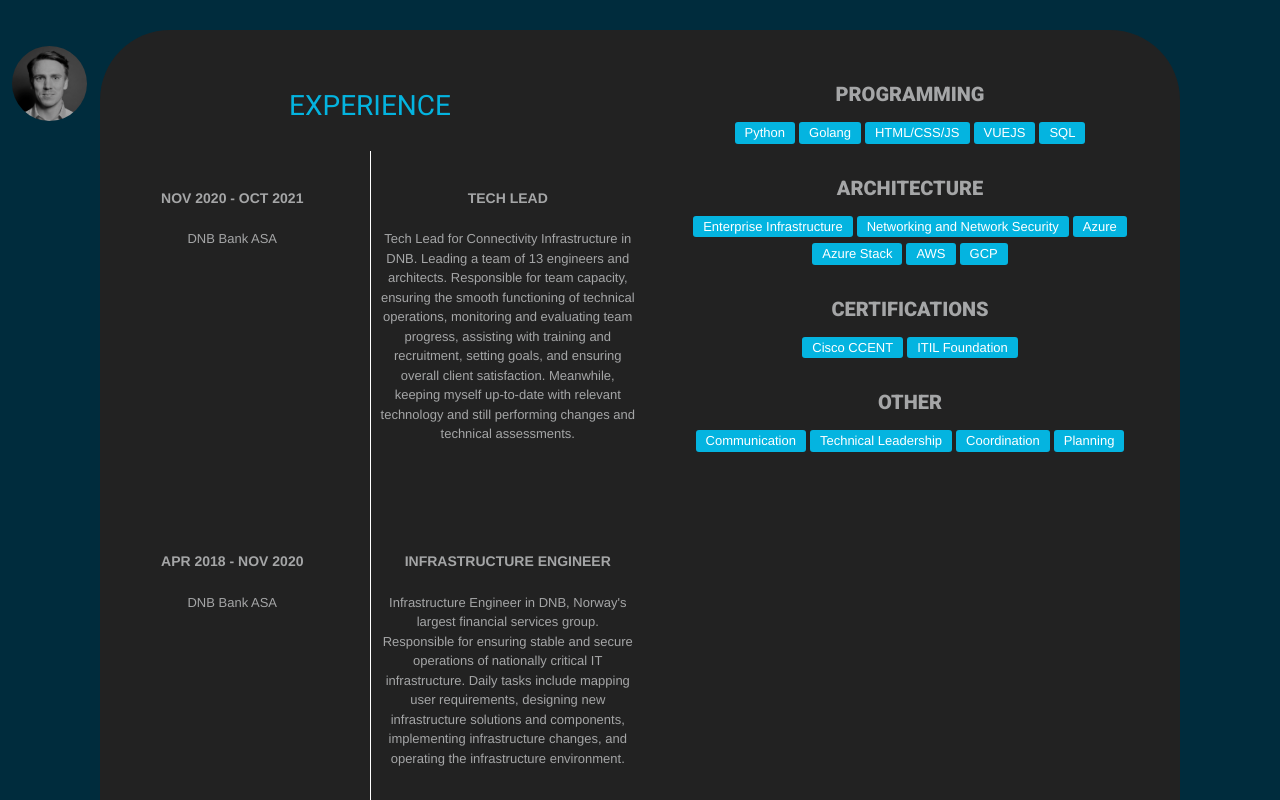
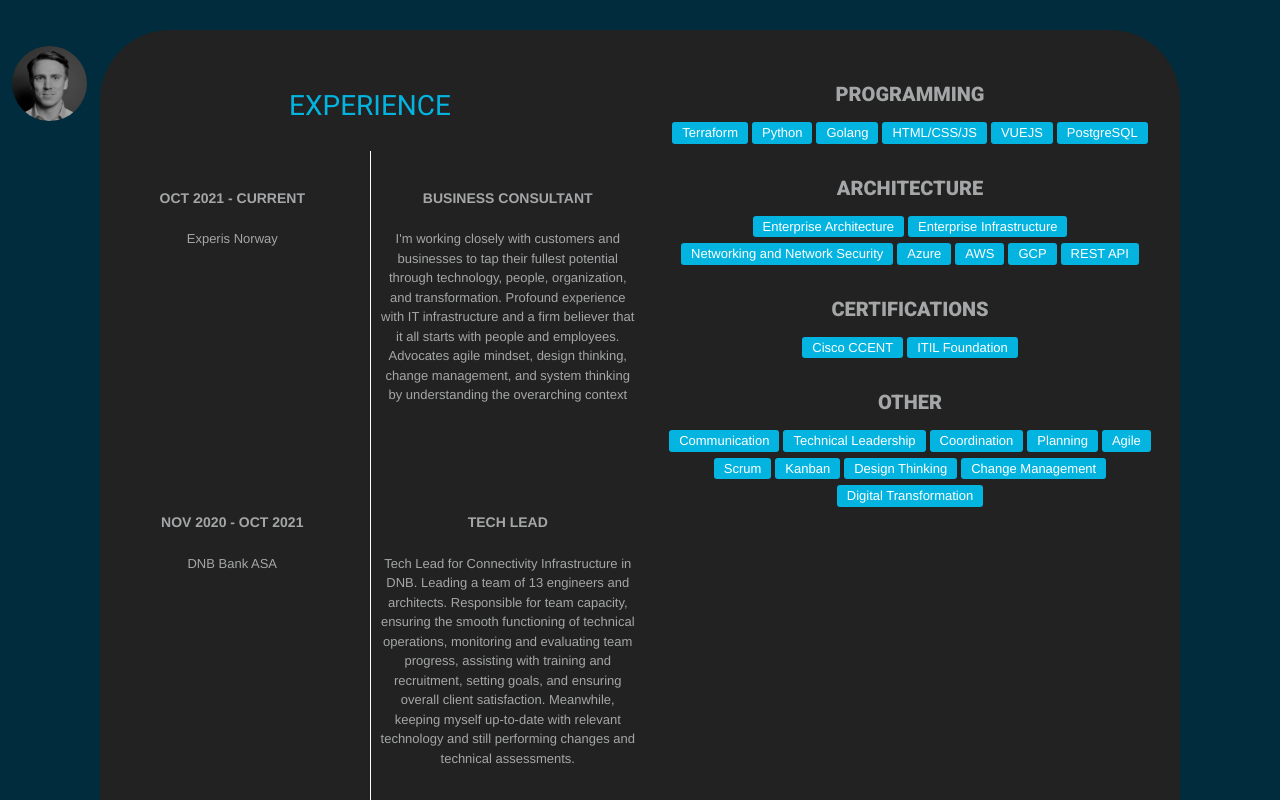
Before and after one commit to tirrrred/personalwebsite, a Vue app: page /cv in a window 1280 px wide. Shown: the top 800 px of the page. Built offline with nearby package versions, Linux system fonts and the light colour scheme.

Commit message:
update CV and header with experis info

```diff
--- a/package.json
+++ b/package.json
@@ -3,7 +3,7 @@
   "version": "0.1.0",
   "private": true,
   "scripts": {
-    "serve": "export NODE_OPTIONS=--openssl-legacy-provider && vue-cli-service serve",
+    "serve": "vue-cli-service serve",
     "build": "export NODE_OPTIONS=--openssl-legacy-provider && vue-cli-service build",
     "lint": "export NODE_OPTIONS=--openssl-legacy-provider && vue-cli-service lint"
 },
--- a/src/App.vue
+++ b/src/App.vue
@@ -27,9 +27,11 @@
             </b-row>
             <b-row>
               <b-col>
-                <h4>Tech Lead</h4>
-                <h5>Infrastructure Engineer</h5>
-                <h5>Father</h5>
+                <h4>Business Consultant</h4>
+                <h6>Agile Advocator</h6>
+                <h6>Team Leader</h6>
+                <h6>IT Architect</h6>
+                <h6>Father</h6>
               </b-col>
             </b-row>
             <b-row class="mt-4 mb-4" align-h="center">
--- a/src/views/AboutMe.vue
+++ b/src/views/AboutMe.vue
@@ -80,7 +80,7 @@
 
           Although not directly transferable skills, the experience attained from previous employment, operations, and tours abroad helped the boy fight the overwhelming feelings and
           the imposter syndrome. The boy managed quite well by being analytic, hard-working, curious, humble, and honest. He communicated well and got the hang of both the domain knowledge
-          and the organization and political structure of the enterprise. And before he knew, he was team lead for 15 professional engineers and architects,
+          and the organization and political structure of the enterprise. And before he knew, he was team lead for 13 professional engineers and architects,
           managing and operating nationwide critical infrastructure. He <span class="contrast-blue">loved</span> it! Working closely with the team members, service owner, and other units of the organization, all to improve and optimize
           the value from the team, the technology, the processes, and the organization. And you bet he learned from it! Yet, everything that has a beginning must have an end. It was time for <span class="contrast-blue">new challenges</span> yet again.
         </b-container>
--- a/src/views/CV.vue
+++ b/src/views/CV.vue
@@ -9,7 +9,20 @@
                                 <h3>Experience</h3>
                             </b-container>
                         </b-row>
-
+                        <b-row class="xp-item">
+                            <b-col class="timeline">
+                                <h4>OCT 2021 - Current</h4>
+                                <p>Experis Norway</p>
+                            </b-col>
+                            <b-col class="divider"></b-col>
+                            <b-col class="xp-desc">
+                                <h4>Business Consultant</h4>
+                                <p>I'm working closely with customers and businesses to tap their fullest potential through
+                                    technology, people, organization, and transformation. Profound experience with IT infrastructure
+                                     and a firm believer that it all starts with people and employees. Advocates agile mindset,
+                                     design thinking, change management, and system thinking by understanding the overarching context</p>
+                            </b-col>
+                        </b-row>
                         <b-row class="xp-item">
                             <b-col class="timeline">
                                 <h4>Nov 2020 - Oct 2021</h4>
@@ -128,6 +141,7 @@
                                         <li>Technical Leadership</li>
                                         <li>Coordination</li>
                                         <li>Planning</li>
+                                        <li>Agile, Scrum and Kanban</li>
                                     </ul>
                                 </b-container>
                             </b-row>
@@ -139,11 +153,12 @@
                             <b-container class="skills-title">Programming</b-container>
                             <b-container>
                                 <ul class="skills">
-                                    <li>Python</li>
-                                    <li>Golang</li>
-                                    <li>HTML/CSS/JS</li>
-                                    <li>VUEJS</li>
-                                    <li>SQL</li>
+                                    <li><a href="https://www.terraform.io/" target="_blank">Terraform</a></li>
+                                    <li><a href="https://www.python.org/" target="_blank">Python</a></li>
+                                    <li><a href="https://go.dev/" target="_blank">Golang</a></li>
+                                    <li><a href="https://www.w3schools.com/whatis/" target="_blank">HTML/CSS/JS</a></li>
+                                    <li><a href="https://vuejs.org/" target="_blank">VUEJS</a></li>
+                                    <li><a href="https://www.postgresql.org/" target="_blank">PostgreSQL</a></li>
                                 </ul>
                             </b-container>
                         </b-row>
@@ -151,12 +166,13 @@
                             <b-container class="skills-title">Architecture</b-container>
                             <b-container>
                                 <ul class="skills">
-                                    <li>Enterprise Infrastructure</li>
+                                    <li><a href="https://en.wikipedia.org/wiki/Enterprise_architecture" target="_blank">Enterprise Architecture</a></li>
+                                    <li><a href="https://en.wikipedia.org/wiki/IT_infrastructure" target="_blank">Enterprise Infrastructure</a></li>
                                     <li>Networking and Network Security</li>
-                                    <li>Azure</li>
-                                    <li>Azure Stack</li>
-                                    <li>AWS</li>
-                                    <li>GCP</li>
+                                    <li><a href="https://azure.microsoft.com/en-us/" target="_blank">Azure</a></li>
+                                    <li><a href="https://aws.amazon.com/" target="_blank">AWS</a></li>
+                                    <li><a href="https://cloud.google.com/" target="_blank">GCP</a></li>
+                                    <li><a href="https://restfulapi.net/" target="_blank">REST API</a></li>
                                 </ul>
                             </b-container>
                         </b-row>
@@ -177,6 +193,12 @@
                                     <li>Technical Leadership</li>
                                     <li>Coordination</li>
                                     <li>Planning</li>
+                                    <li><a href="https://agilemanifesto.org/" target="_blank">Agile</a></li>
+                                    <li>Scrum</li>
+                                    <li>Kanban</li>
+                                    <li>Design Thinking</li>
+                                    <li>Change Management</li>
+                                    <li>Digital Transformation</li>
                                 </ul>
                             </b-container>
                         </b-row>
```
